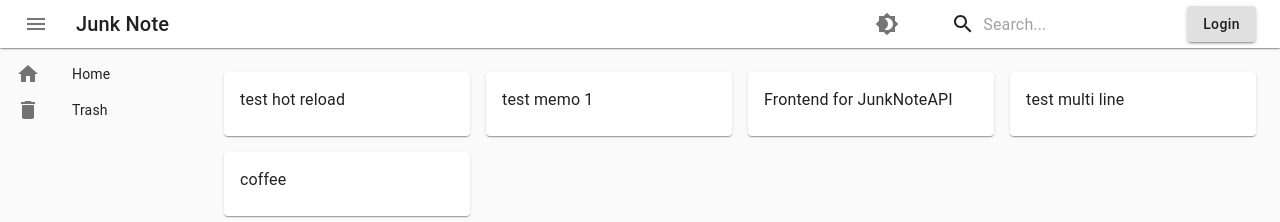
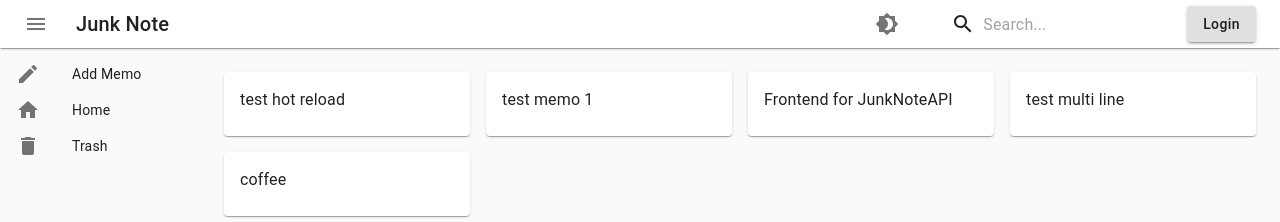
Before and after one commit to shin-hama/JunkNote, a React (Create React App) app: page / in a window 1280 px wide. Shown: the top 222 px of the page. Built offline with nearby package versions, Linux system fonts and the light colour scheme.

Commit message:
FEAT: Add button is added at drawer

```diff
--- a/src/components/LeftDrawer.tsx
+++ b/src/components/LeftDrawer.tsx
@@ -6,6 +6,7 @@ import ListItem from '@material-ui/core/ListItem'
 import ListItemIcon from '@material-ui/core/ListItemIcon'
 import ListItemText from '@material-ui/core/ListItemText'
 import Toolbar from '@material-ui/core/Toolbar'
+import Create from '@material-ui/icons/Create'
 import DeleteIcon from '@material-ui/icons/Delete'
 import HomeIcon from '@material-ui/icons/Home'
 
@@ -21,22 +22,37 @@ const useStyles = makeStyles((theme: Theme) =>
     drawer: {
       width: DRAWER_WIDTH,
     },
+    drawerItem: {},
   })
 )
 
 const DrawerItems = (): React.ReactElement => {
-  const items: { [s: string]: React.ReactElement } = {
-    Home: <HomeIcon />,
-    Trash: <DeleteIcon />,
+  interface IItem {
+    name: string
+    icon: React.ReactElement
   }
+  const items: Array<IItem> = [
+    {
+      name: 'Add Memo',
+      icon: <Create />,
+    },
+    {
+      name: 'Home',
+      icon: <HomeIcon />,
+    },
+    {
+      name: 'Trash',
+      icon: <DeleteIcon />,
+    },
+  ]
 
   return (
     <div role="presentation">
       <List>
-        {Object.entries(items).map(([name, icon]) => (
-          <ListItem button key={name}>
-            <ListItemIcon>{icon}</ListItemIcon>
-            <ListItemText primary={name} color="inherit" />
+        {items.map((item) => (
+          <ListItem button key={item.name}>
+            <ListItemIcon>{item.icon}</ListItemIcon>
+            <ListItemText primary={item.name} color="inherit" />
           </ListItem>
         ))}
       </List>
```
